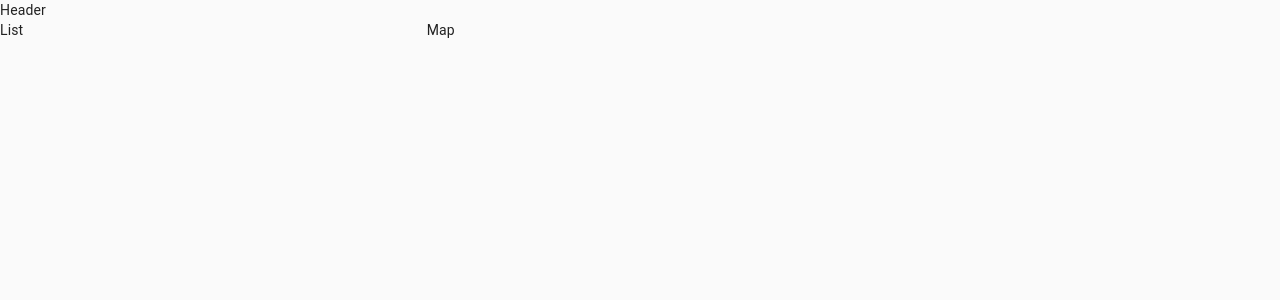
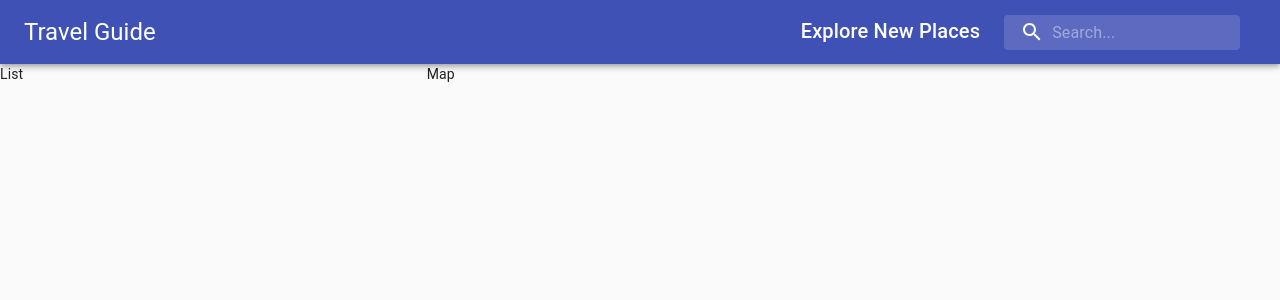
Before and after one commit to m-taha52/travel_advisory, a React (Create React App) app: page / in a window 1280 px wide. Shown: the top 300 px of the page. Built offline with nearby package versions, Linux system fonts and the light colour scheme.

Commit message:
Header component complete

```diff
--- a/package.json
+++ b/package.json
@@ -6,6 +6,7 @@
     "@material-ui/core": "^4.12.3",
     "@material-ui/icons": "^4.11.2",
     "@material-ui/lab": "^4.0.0-alpha.60",
+    "@mui/icons-material": "^5.2.0",
     "@react-google-maps/api": "^2.7.0",
     "@testing-library/jest-dom": "^5.11.4",
     "@testing-library/react": "^11.1.0",
--- a/src/components/Header/Header.jsx
+++ b/src/components/Header/Header.jsx
@@ -1,12 +1,40 @@
 import React from 'react'
-import "./styles"
+import { Autocomplete } from "@react-google-maps/api"
+import { AppBar, Toolbar, Typography, InputBase, Box } from '@material-ui/core'
+import SearchIcon  from '@material-ui/icons/Search'
+import  useStyles from './styles';
+
+
 
 const Header = () => {
+
+    const classes = useStyles();
     return (
         <div>
-            Header
+            <AppBar position="static">
+                <Toolbar className={classes.toolbar}>
+                    <Typography variant="h5" className = {classes.title}>
+                        Travel Guide
+                    </Typography>
+                    <Box display="flex">
+                    <Typography variant="h6" className = {classes.title}>
+                        Explore New Places
+                    </Typography>
+                    {/* <Autocomplete> */}
+                        <div className = {classes.search}>
+                            <div className={classes.searchIcon}>
+                                <SearchIcon />
+                            </div>
+                            <InputBase placeholder="Search..." classes = {{ root: classes.inputRoot, input: classes.inputInput}}/>
+                        </div>
+                    {/* </Autocomplete> */}
+                    </Box>
+                </Toolbar>
+            </AppBar>
         </div>
     )
 }
 
 export default Header
+
+//24.08
--- a/src/components/Header/styles.js
+++ b/src/components/Header/styles.js
@@ -0,0 +1,45 @@
+import { alpha, makeStyles } from '@material-ui/core/styles';
+
+export default makeStyles((theme) => ({
+  title: {
+    display: 'none',
+    [theme.breakpoints.up('sm')]: {
+      display: 'block',
+    },
+  },
+
+  search: {
+    position: 'relative',
+    borderRadius: theme.shape.borderRadius,
+    backgroundColor: alpha(theme.palette.common.white, 0.15),
+    '&:hover': { backgroundColor: alpha(theme.palette.common.white, 0.25) },
+    marginRight: theme.spacing(2),
+    marginLeft: 0,
+    width: '100%',
+    [theme.breakpoints.up('sm')]: { marginLeft: theme.spacing(3), width: 'auto' },
+  },
+
+  searchIcon: {
+    padding: theme.spacing(0, 2),
+    height: '100%',
+    position: 'absolute',
+    pointerEvents: 'none',
+    display: 'flex',
+    alignItems: 'center',
+    justifyContent: 'center',
+  },
+  inputRoot: {
+    color: 'inherit',
+  },
+  inputInput: {
+    padding: theme.spacing(1, 1, 1, 0),
+    paddingLeft: `calc(1em + ${theme.spacing(4)}px)`,
+    transition: theme.transitions.create('width'),
+    width: '100%',
+    [theme.breakpoints.up('md')]: { width: '20ch' },
+  },
+  toolbar: {
+    display: 'flex',
+    justifyContent: 'space-between',
+  },
+}));
--- a/src/index.js
+++ b/src/index.js
@@ -1,6 +1,5 @@
 import React from "react";
 import ReactDOM from "react-dom";
 import App from "./App";
-import {Header, List, Map, PlaceDetails } from "../src/components";
 
 ReactDOM.render( <App /> , document.getElementById("root"));
```
Also changed, not shown: 2 other files (tests, documents, lock files or other folders).
